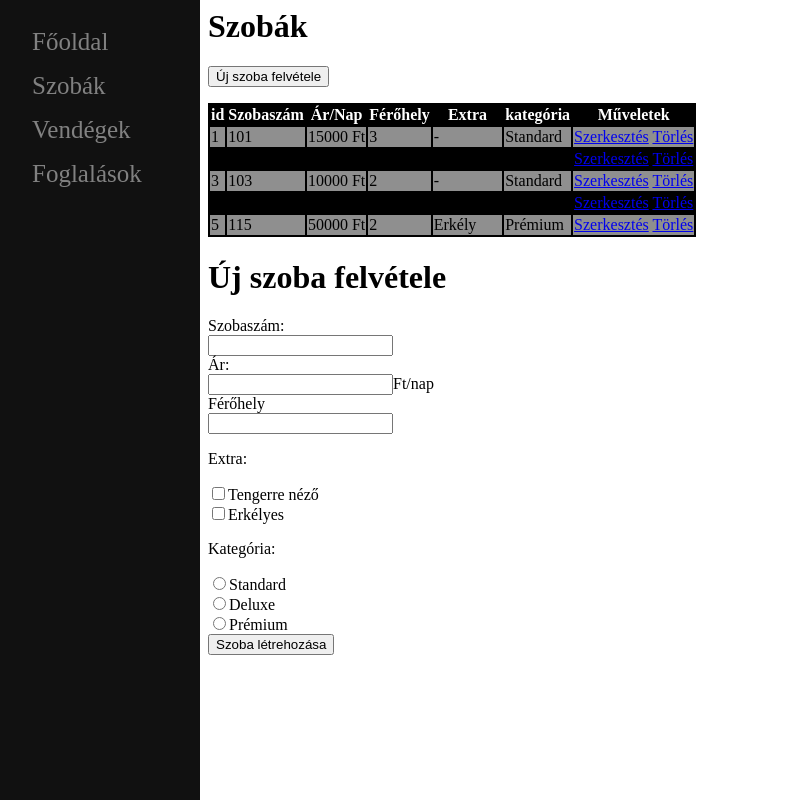
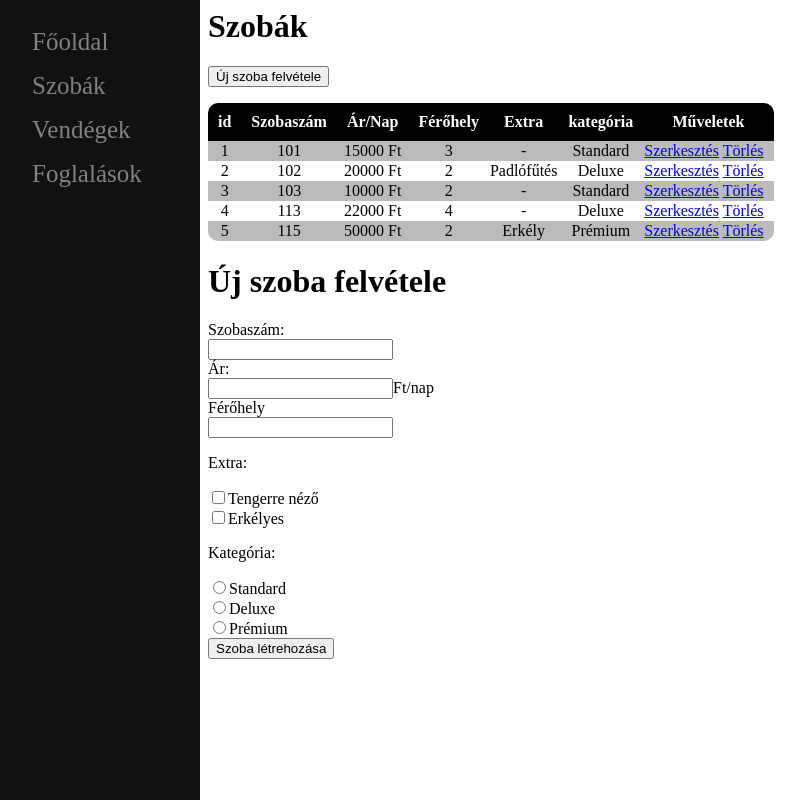
Before and after one commit to StefanKende/HotelMan, a PHP site: page /room.php in a window 1280 px wide. Shown: the whole page, without its empty margins (0-805 px from the left). Run offline with PHP 8.4, Linux system fonts and the light colour scheme.

Commit message:
table rounded borders created, css reverted

```diff
--- a/src/hotelman.css
+++ b/src/hotelman.css
@@ -23,13 +23,42 @@
     transition: 0.3s;
   }
 
-  table,th {
-   background-color: rgb(0, 0, 0) ;
-   color: #ffffff;
+  table {
+    border-collapse:collapse;
+    text-align: center;
   }
 
-  tr {
-    color: rgb(0, 0, 0)
+  th {
+  background-color: rgb(0, 0, 0);
+  color: #ffffff;
+  padding: 10px 10px;
+    }
+
+  th:first-child {
+  border-radius: 10px 0 0 0;
   }
 
-  tr:nth-child(even) {background-color: #8f8f8f;}
+  th:last-child {
+  border-radius: 0 10px 0 0;
+    }
+
+    tr {
+    color: rgb(0, 0, 0);
+    padding:10px 10px;
+    }
+
+    tr:last-child td:first-child {
+    border-radius: 0 0 0 10px;
+    }
+
+
+  tr:last-child td:last-child {
+  border-radius: 0 0 10px 0;
+  }
+
+  td:last-child {
+  padding-right:10px;
+  }
+
+  tr:nth-child(even) {background-color: #bbbbbb;}
+  tr:nth-child(odd) {background-color: #ffffff;}
```
